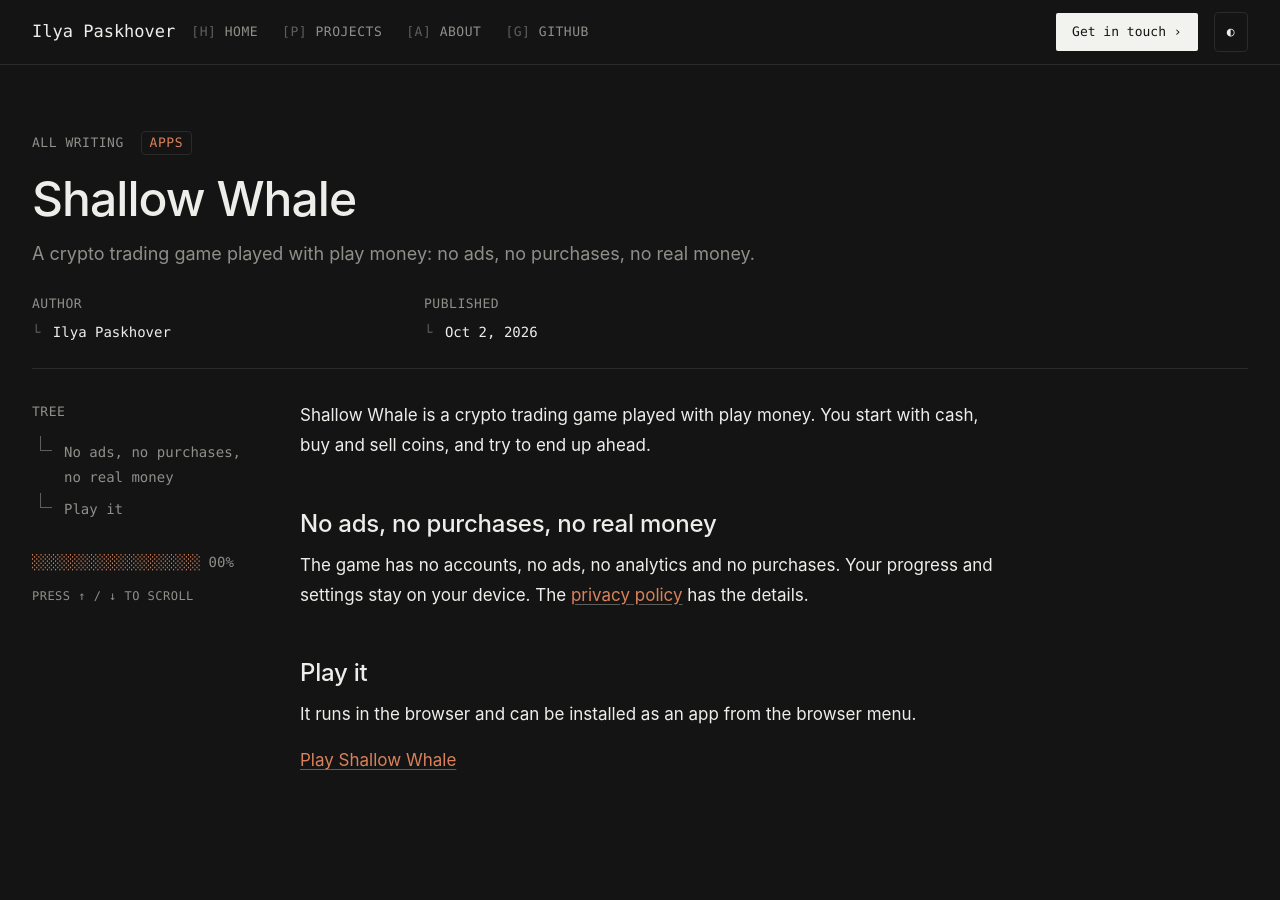
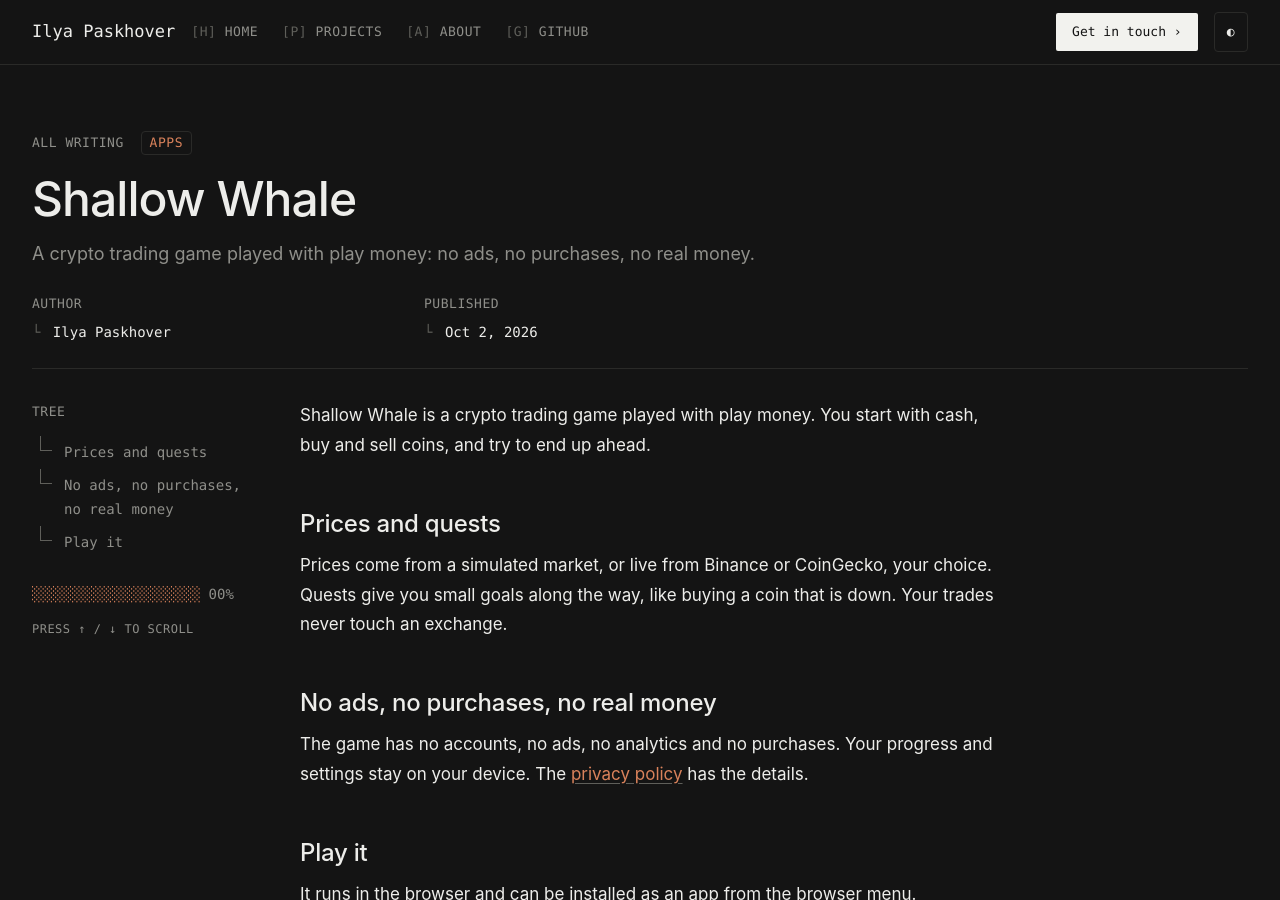
Before and after one commit to ilya-paskhover/ilya-paskhover.github.io, a Jekyll site: the page built from _posts/2026-10-02-shallow-whale.markdown, in a window 1280 px wide and 900 px high. Built offline with Jekyll 4.4.1, drawn with Linux system fonts in a browser that asks for light colours.

Commit message:
Shallow Whale post: describe price sources and quests
Facts taken from the game's own UI text: simulated market or live
prices from Binance or CoinGecko, and quests. Removes the TODO block.

Co-Authored-By: Claude Opus 5.5 <noreply@anthropic.com>

```diff
--- a/_posts/2026-10-02-shallow-whale.markdown
+++ b/_posts/2026-10-02-shallow-whale.markdown
@@ -8,7 +8,10 @@ description: "A crypto trading game played with play money: no ads, no purchases
 {:toc}
 
 Shallow Whale is a crypto trading game played with play money. You start with cash, buy and sell coins, and try to end up ahead.
-{% comment %}TODO confirm: how prices work (simulated or a live price source), quests, and anything else you want to say about the game.{% endcomment %}
+
+## Prices and quests
+
+Prices come from a simulated market, or live from Binance or CoinGecko, your choice. Quests give you small goals along the way, like buying a coin that is down. Your trades never touch an exchange.
 
 ## No ads, no purchases, no real money
 
```
